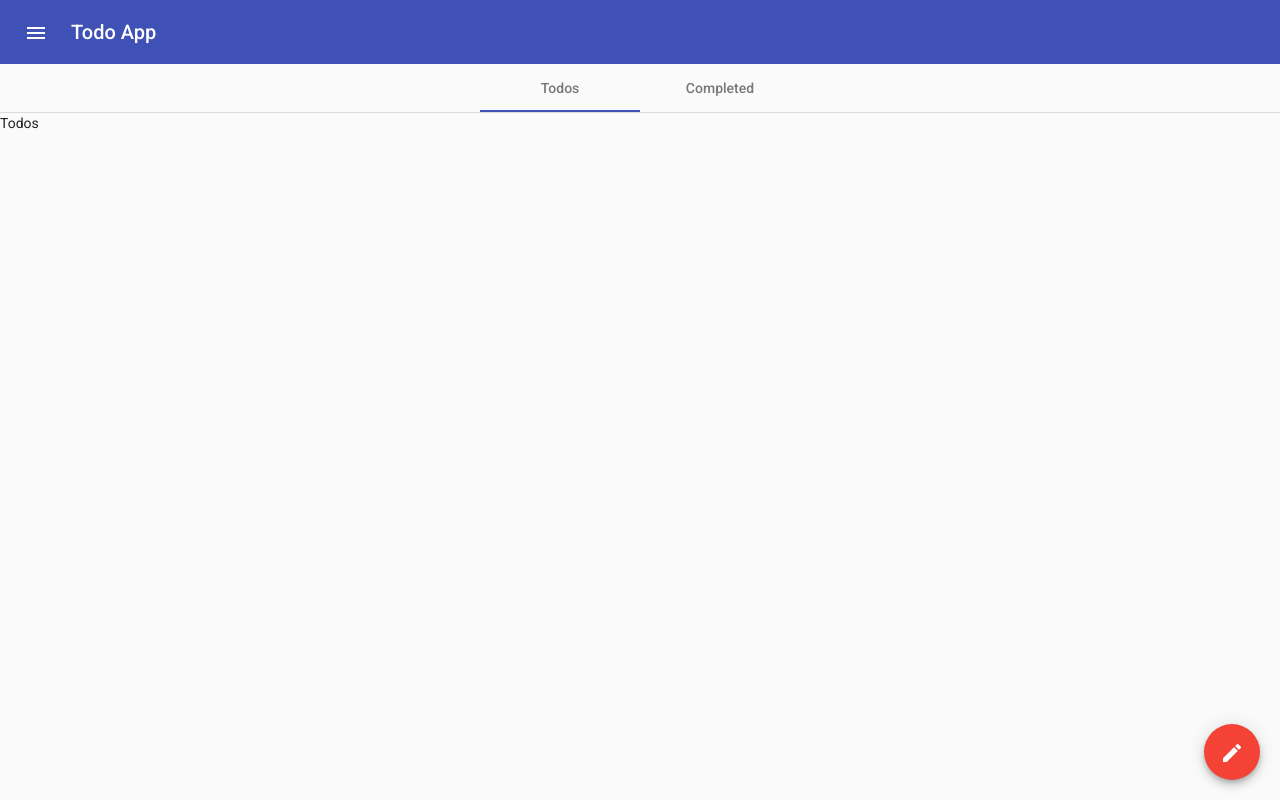
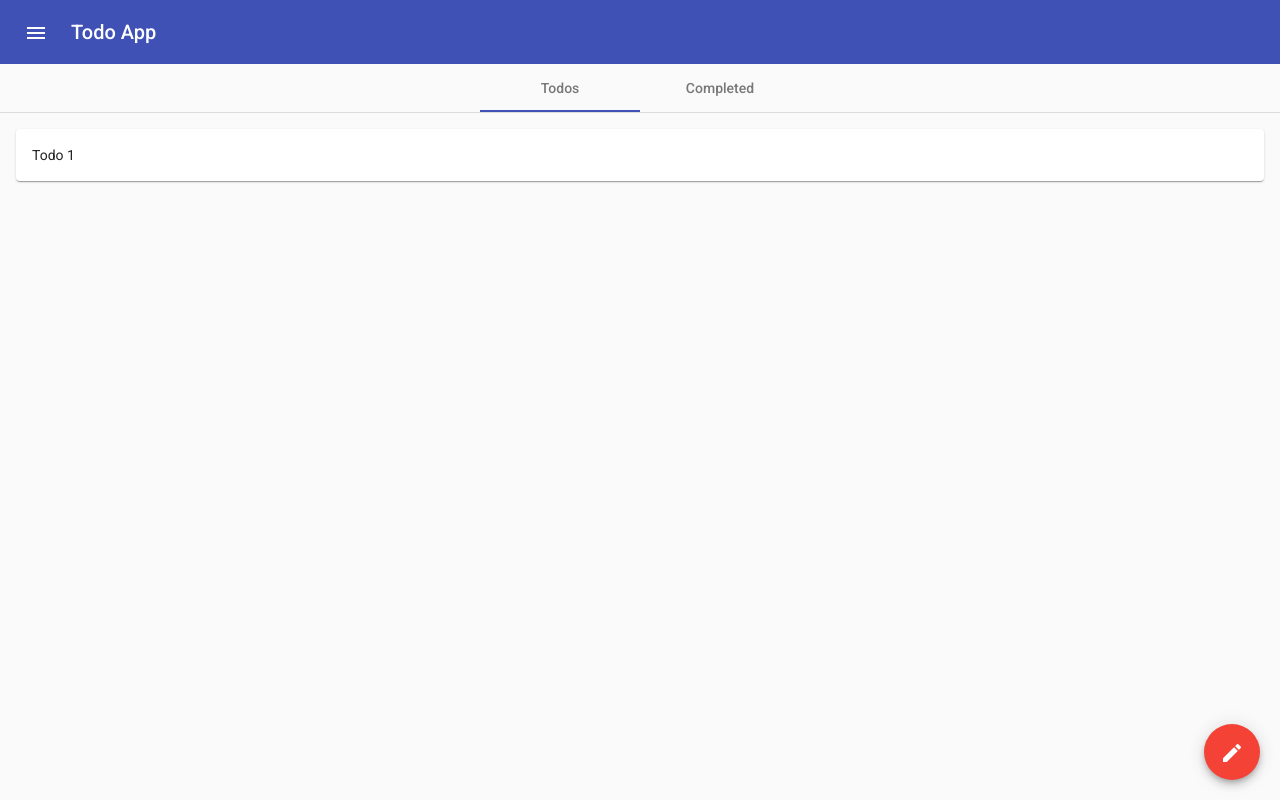
Before and after one commit to seerviashish/todo-app-ng, an Angular app: page / in a window 1280 px wide. Built offline with nearby package versions, Linux system fonts and the light colour scheme.

Commit message:
in progress - form interaction

```diff
--- a/src/app/app.component.css
+++ b/src/app/app.component.css
@@ -28,8 +28,17 @@
   z-index: 0;
 }
 
+.drawer-content {
+  height: 100%;
+}
+
 .create-fab-button {
   position: fixed;
   bottom: 20px;
   right: 20px;
 }
+
+:host ::ng-deep .mat-tab-body-wrapper {
+  height: 80vh;
+  z-index: 0;
+}
--- a/src/app/app.component.html
+++ b/src/app/app.component.html
@@ -14,9 +14,12 @@
 <div class="drawer-root">
   <mat-drawer-container class="drawer-container" [hasBackdrop]="true">
     <mat-drawer #drawer class="drawer" mode="over">Sidenav content</mat-drawer>
-    <mat-drawer-content>
+    <mat-drawer-content class="drawer-content">
       <mat-tab-group mat-align-tabs="center">
-        <mat-tab label="Todos"> Todos </mat-tab>
+        <mat-tab label="Todos">
+          <div *ngFor="let todoItem of todoItems">
+            <app-todo [todoItem]="todoItem"></app-todo></div
+        ></mat-tab>
         <mat-tab label="Completed"> Completed </mat-tab>
       </mat-tab-group>
       <div class="create-fab-button">
--- a/src/app/app.component.ts
+++ b/src/app/app.component.ts
@@ -9,6 +9,7 @@ import { TodoFormComponent } from './todo-form/todo-form.component';
 })
 export class AppComponent {
   title = 'todo-app-ng';
+  todoItems = [{ id: 1, value: 'Todo 1', isCompleted: false }];
   public drawerOpen = false;
   constructor(public dialog: MatDialog) {}
   openDrawer() {
@@ -17,4 +18,17 @@ export class AppComponent {
   openDialog() {
     this.dialog.open(TodoFormComponent);
   }
+  addTodo(todoItem: string) {
+    const todoId: number = this.getMaxIndex() + 1;
+    this.todoItems.push({ id: todoId, value: todoItem, isCompleted: false });
+  }
+  private getMaxIndex(): number {
+    let index = 1;
+    this.todoItems.forEach((todo) => {
+      if (index < todo.id) {
+        index = todo.id;
+      }
+    });
+    return index;
+  }
 }
--- a/src/app/material/material.module.ts
+++ b/src/app/material/material.module.ts
@@ -9,6 +9,8 @@ import { MatTabsModule } from '@angular/material/tabs';
 import { MatDialogModule } from '@angular/material/dialog';
 import { MatInputModule } from '@angular/material/input';
 import { FormsModule, ReactiveFormsModule } from '@angular/forms';
+import { MatCardModule } from '@angular/material/card';
+import { MatListModule } from '@angular/material/list';
 
 const MaterialComponents = [
   MatIconModule,
@@ -21,6 +23,8 @@ const MaterialComponents = [
   MatInputModule,
   FormsModule,
   ReactiveFormsModule,
+  MatCardModule,
+  MatListModule,
 ];
 
 @NgModule({
--- a/src/app/todo-form/todo-form.component.ts
+++ b/src/app/todo-form/todo-form.component.ts
@@ -1,4 +1,4 @@
-import { Component, OnInit } from '@angular/core';
+import { Component, OnInit, Input, Output, EventEmitter } from '@angular/core';
 import {
   FormControl,
   Validators,
@@ -17,10 +17,10 @@ export class TodoFormComponent implements OnInit {
   constructor() {}
   todo = new FormControl('', [Validators.required]);
   ngOnInit(): void {}
-  addTodo() {
-    console.log(this.todo.value);
-  }
   getErrorMessage() {
     return this.todo.hasError('required') ? 'Please enter a todo.' : '';
   }
+  addTodo() {
+    console.log('Todo--> ', this.todo.value);
+  }
 }
--- a/src/app/todo/todo.component.css
+++ b/src/app/todo/todo.component.css
@@ -0,0 +1,5 @@
+.todo-item {
+  width: inherit;
+  margin: 16px;
+  padding: 16px;
+}
--- a/src/app/todo/todo.component.html
+++ b/src/app/todo/todo.component.html
@@ -1 +1 @@
-<p>todo works!</p>
+<mat-card class="todo-item">{{ todoItem.value }}</mat-card>
--- a/src/app/todo/todo.component.ts
+++ b/src/app/todo/todo.component.ts
@@ -1,15 +1,15 @@
-import { Component, OnInit } from '@angular/core';
+import { Component, OnInit, Input } from '@angular/core';
 
 @Component({
   selector: 'app-todo',
   templateUrl: './todo.component.html',
-  styleUrls: ['./todo.component.css']
+  styleUrls: ['./todo.component.css'],
 })
 export class TodoComponent implements OnInit {
+  @Input()
+  public todoItem;
 
-  constructor() { }
+  constructor() {}
 
-  ngOnInit(): void {
-  }
-
+  ngOnInit(): void {}
 }
```
